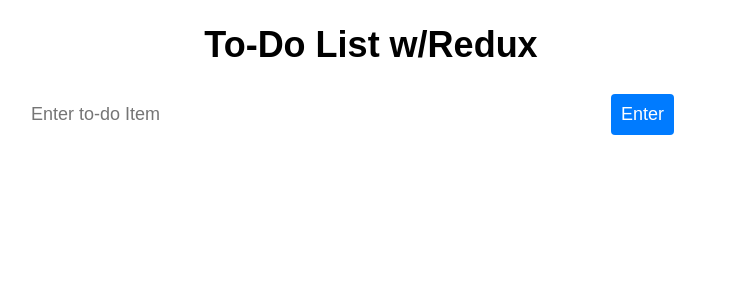
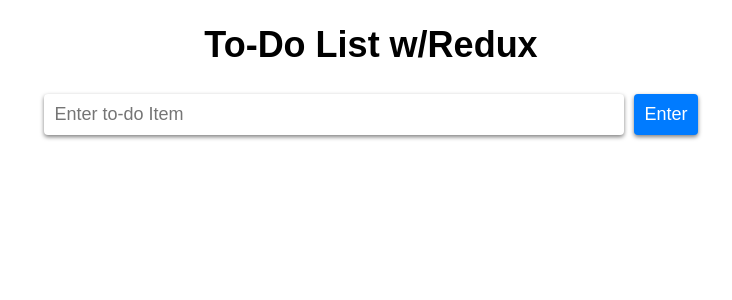
Before and after one commit to IshoZaia/React-todo-list-w-redux, a React (Create React App) app: page / in a window 1280 px wide. Shown: the top 300 px of the page, without its empty margins (269-1001 px from the left). Built offline with nearby package versions, Linux system fonts and the light colour scheme.

Commit message:
Css update

```diff
--- a/src/App.css
+++ b/src/App.css
@@ -1,3 +1,4 @@
+
 .App {
   font-family: Arial, sans-serif;
   max-width: 700px;
@@ -21,6 +22,12 @@
   margin-bottom: 30px;
   color:#c0392b
 }
+.input-btn {
+  display: flex;
+  justify-content: center;
+  align-items: center;
+  margin-bottom: 10px;
+}
 
 input[type="text"] {
   padding: 10px;
@@ -30,6 +37,7 @@
   margin-right: 10px;
   width: 80%;
   margin: 20 auto;
+  box-shadow: 0px 2px 4px rgba(0, 0, 0, 0.5);
 }
 
 
@@ -41,6 +49,7 @@
   border: none;
   border-radius: 4px;
   cursor: pointer;
+  box-shadow: 0px 2px 4px rgba(0, 0, 0, 0.5);
 }
 
 button:hover {
@@ -66,6 +75,11 @@
 .ToDoList p {
   font-size: 18px;
   margin: 0;
+  font-size: 18px;
+  margin: 0;
+  white-space: nowrap;
+  overflow: hidden;
+  text-overflow: ellipsis;
 }
 
 .ToDoList button {
@@ -91,12 +105,17 @@
   padding: 10px;
   border-radius: 5px;
   background-color: #ffffff;
-  box-shadow: 0px 2px 4px rgba(0, 0, 0, 0.1);
+  box-shadow: 0px 2px 4px rgba(0, 0, 0, 0.5);
+  word-wrap: break-word;
+  overflow-wrap: break-word;
+
 }
 
-.todo-item p {
+.todo-value {
   margin: 0;
   font-size: 18px;
+  overflow-wrap: break-word;
+  word-break: break-all;
 }
 
 .button-container {
--- a/src/App.js
+++ b/src/App.js
@@ -55,6 +55,7 @@
   return (
     <div className="App">
       <h1>To-Do List w/Redux</h1><br/>
+      <div className="input-btn">
       {err && <h4>Enter something before submitting</h4>}
       <input
         id="input"
@@ -65,6 +66,7 @@
         placeholder="Enter to-do Item"
       />
       <button onClick={insertItem}>Enter</button>
+      </div>
       <div>{listItems}</div>
       {modalVis && <UpdateModal visible={() => setModalVis(false)} value={updateText} ochandler={(e) => setUpdateText(e.target.value)} updater={() => updateChange(updateText)} errors={modErr}/>}
     </div>
@@ -73,8 +75,8 @@
 
 function ToDoList({value, del, upd}){
   return(
-    <div className="todo-item">
-      <p>{value}</p>
+    <div className="todo-item" >
+      <div className='todo-value'>{value}</div>
       <div className="button-container">
         <button className="delete-button" onClick={del}>X</button>
         <button className="edit-button" onClick={upd}>Edit</button>
```
